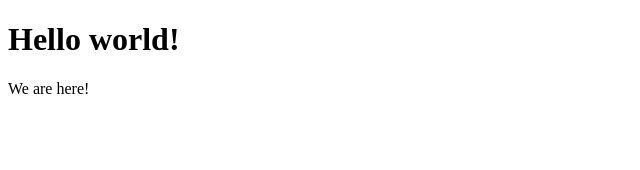
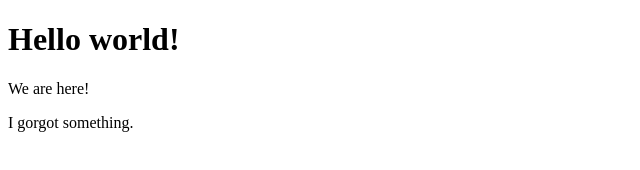
Before and after one commit to HollosT/Test, a plain HTML site: page index.html in a window 1280 px wide. Shown: the whole page, without its empty margins (0-640 px from the left). Drawn offline with Linux system fonts and the light colour scheme.

Commit message:
Added a paragraph in index.html

```diff
--- a/index.html
+++ b/index.html
@@ -9,5 +9,6 @@
 <body>
     <h1>Hello world!</h1>
     <p>We are here!</p>
+    <p>I gorgot something.</p>
 </body>
 </html>
```
